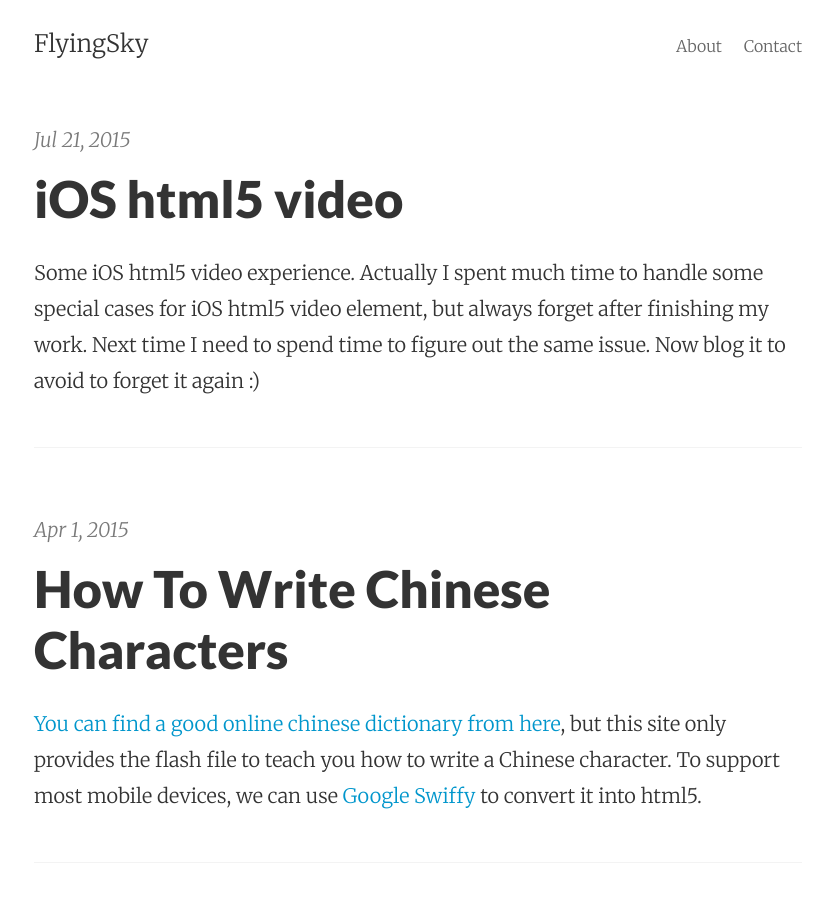
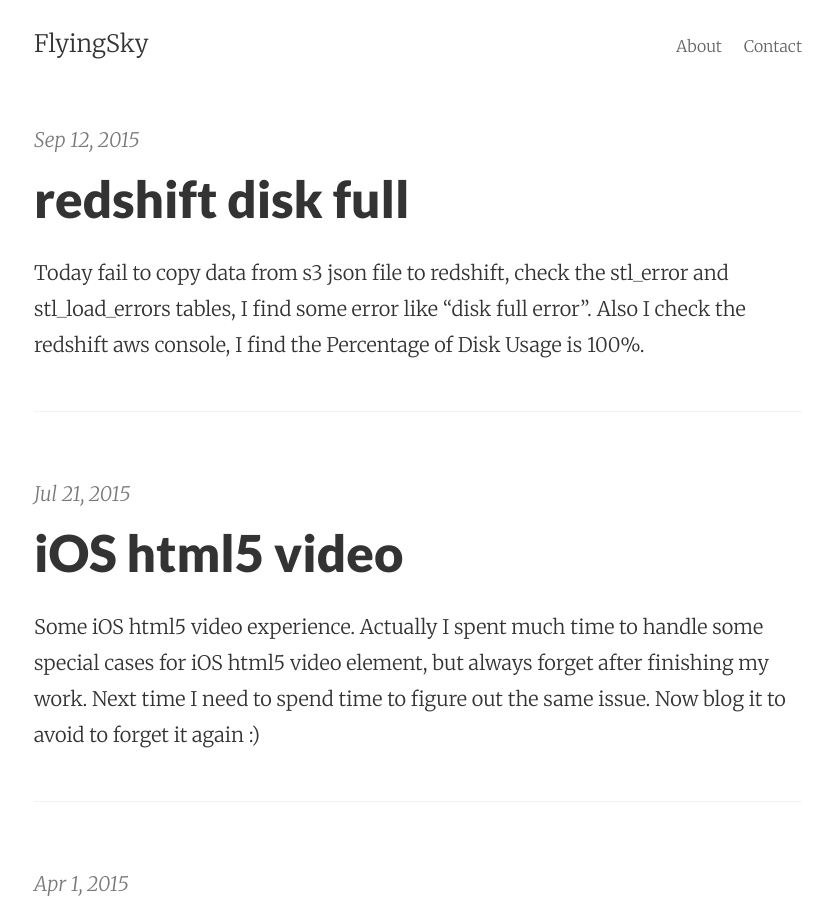
Before and after one commit to flyingsky/flyingsky.github.io, a Jekyll site: the page built from index.html, in a window 1280 px wide and 900 px high. Shown: the whole window, without its empty margins (222-1055 px from the left). Built offline with Jekyll 4.4.1, drawn with Linux system fonts in a browser that asks for light colours; the list of posts is cut into pages by our own code; some of the changed text lies outside the part shown.

Commit message:
add redshift disk full

```diff
--- /dev/null
+++ b/_posts/2015-09-11-redshift disk full.md
@@ -0,0 +1,11 @@
+---
+layout: post
+date: 2015-09-11 22:45:44 -0700
+title: redshift disk full
+---
+
+Today fail to copy data from s3 json file to redshift, check the stl_error and stl_load_errors tables, I find some error like "disk full error". Also I check the redshift aws console, I find the Percentage of Disk Usage is 100%.
+
+From the aws console, click Performance tab page, there are some queries are displayed. One of them is running 24 hours, and since it was running the disk usage increased until 100%. The query used 5 joins on same table, which contains 100k rows. It uses a lot disk space because the memory cannot support that query.
+
+The way to solve it is terminate that query first, select that query in Performance page, and click it, the Query tab is displayed and you can terminate that query now. Then run `vacuum {your_table_name}`, see more [here](http://docs.aws.amazon.com/redshift/latest/dg/r_VACUUM_command.html)
```
Also changed, not shown: _posts/2014-09-30-command-to-create-jekyll-post.md (+3 -1 lines), _posts/2015-07-20-iOS html5 video.md (+3 -0 lines).
